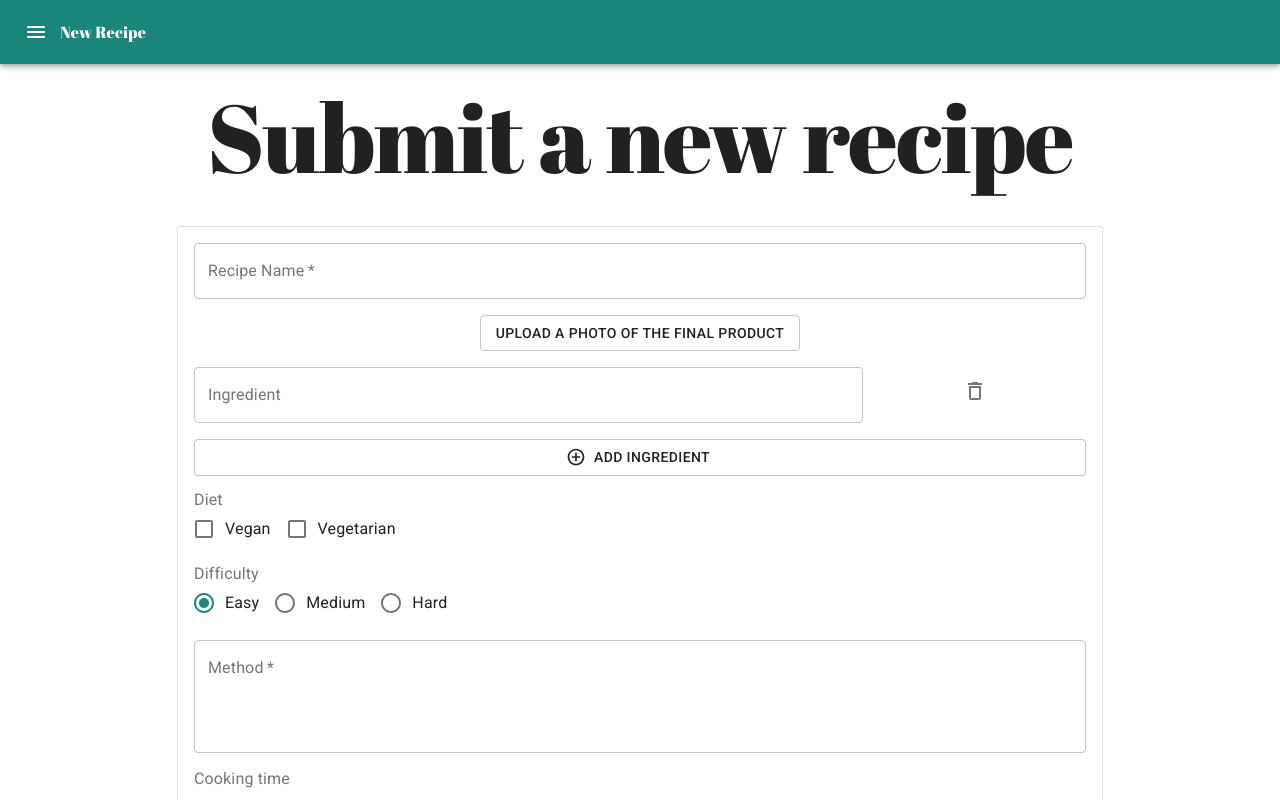
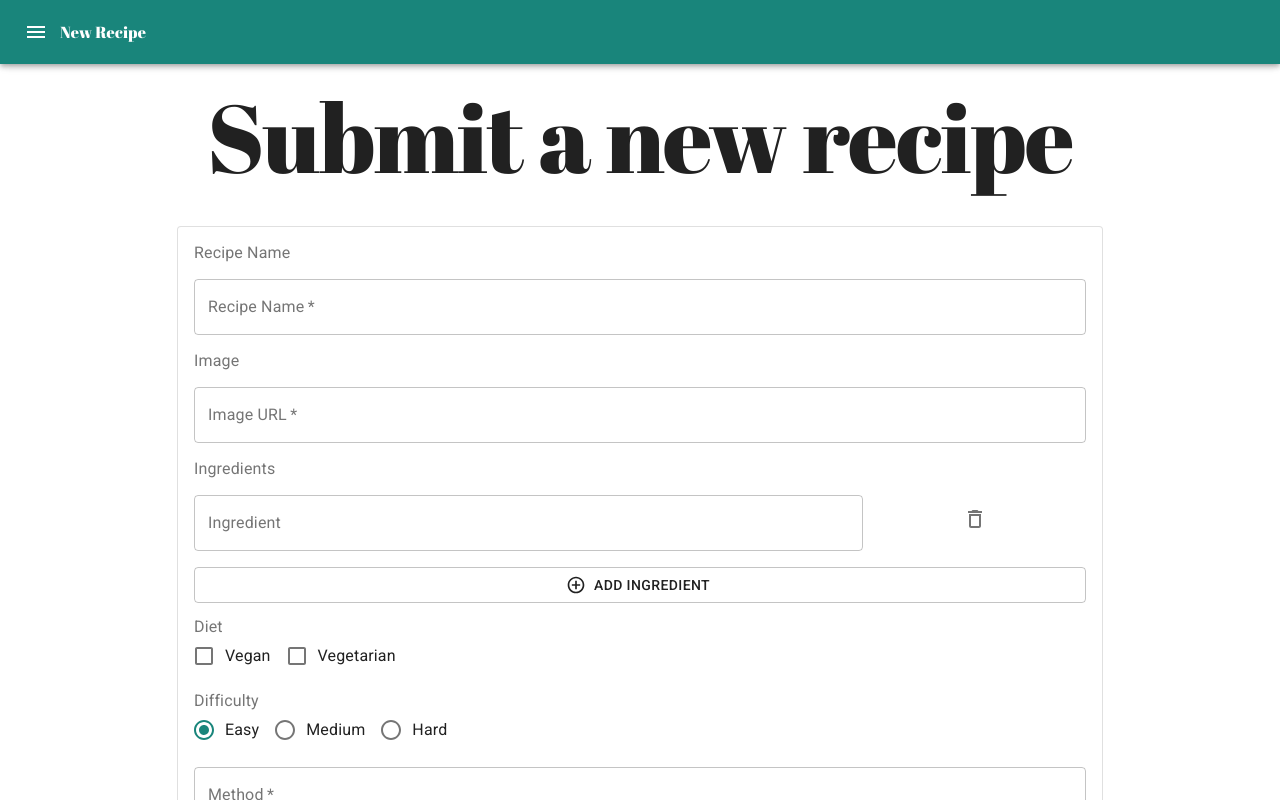
Before and after one commit to GuolinY/ImperialReallySMARTFoodAPP, a Next.js app: page /new-recipe in a window 1280 px wide. Shown: the top 800 px of the page. Built offline with nearby package versions, Linux system fonts and the light colour scheme.

Commit message:
[gy119] recipe submission takes an image url now instead of an image

```diff
--- a/pages/new-recipe.jsx
+++ b/pages/new-recipe.jsx
@@ -23,6 +23,7 @@ import axios from "axios";
 
 const validationSchema = yup.object({
   name: yup.string("Enter recipe name").required("Recipe name is required"),
+  image_link: yup.string().url().required(),
   ingredients: yup
     .array()
     .of(yup.string().required("Ingredient cannnot be empty"))
@@ -70,8 +71,7 @@ export default function NewRecipe() {
       <Formik
         initialValues={{
           name: "",
-          image_link:
-            "https://upload.wikimedia.org/wikipedia/commons/6/6d/Good_Food_Display_-_NCI_Visuals_Online.jpg",
+          image_link: "",
           ingredients: [""],
           method: "",
           hours: 0,
@@ -107,6 +107,9 @@ export default function NewRecipe() {
                 justify="center"
                 alignItems="stretch"
               >
+                <Grid item style={{ textAlign: "left" }}>
+                  <FormLabel>Recipe Name</FormLabel>
+                </Grid>
                 <Grid item xs={12}>
                   <TextField
                     id="name"
@@ -120,12 +123,26 @@ export default function NewRecipe() {
                     fullWidth
                   />
                 </Grid>
+                <Grid item style={{ textAlign: "left" }}>
+                  <FormLabel>Image</FormLabel>
+                </Grid>
 
-                <Grid item>
-                  <Button variant="outlined" component="label">
-                    Upload a photo of the final product
-                    <input type="file" accept="image/png, image/jpeg" hidden />
-                  </Button>
+                <Grid item xs={12}>
+                  <TextField
+                    id="image_link"
+                    variant="outlined"
+                    value={values.image_link}
+                    label="Image URL"
+                    placeholder="Paste a link to your image here"
+                    onChange={handleChange}
+                    error={touched.image_link && Boolean(errors.image_link)}
+                    helperText={touched.image_link && errors.image_link}
+                    required
+                    fullWidth
+                  />
+                </Grid>
+                <Grid item style={{ textAlign: "left" }}>
+                  <FormLabel>Ingredients</FormLabel>
                 </Grid>
 
                 <Grid item container direction="column" spacing={2}>
```
